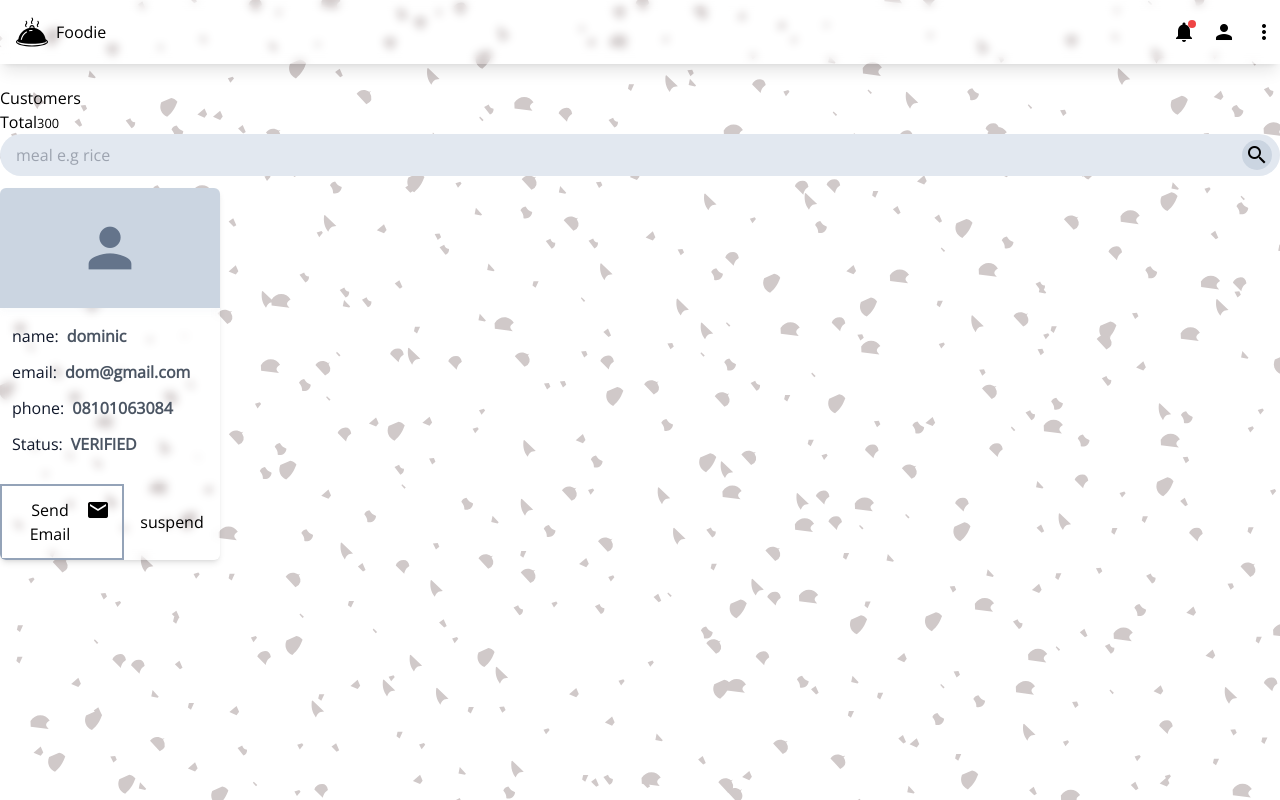
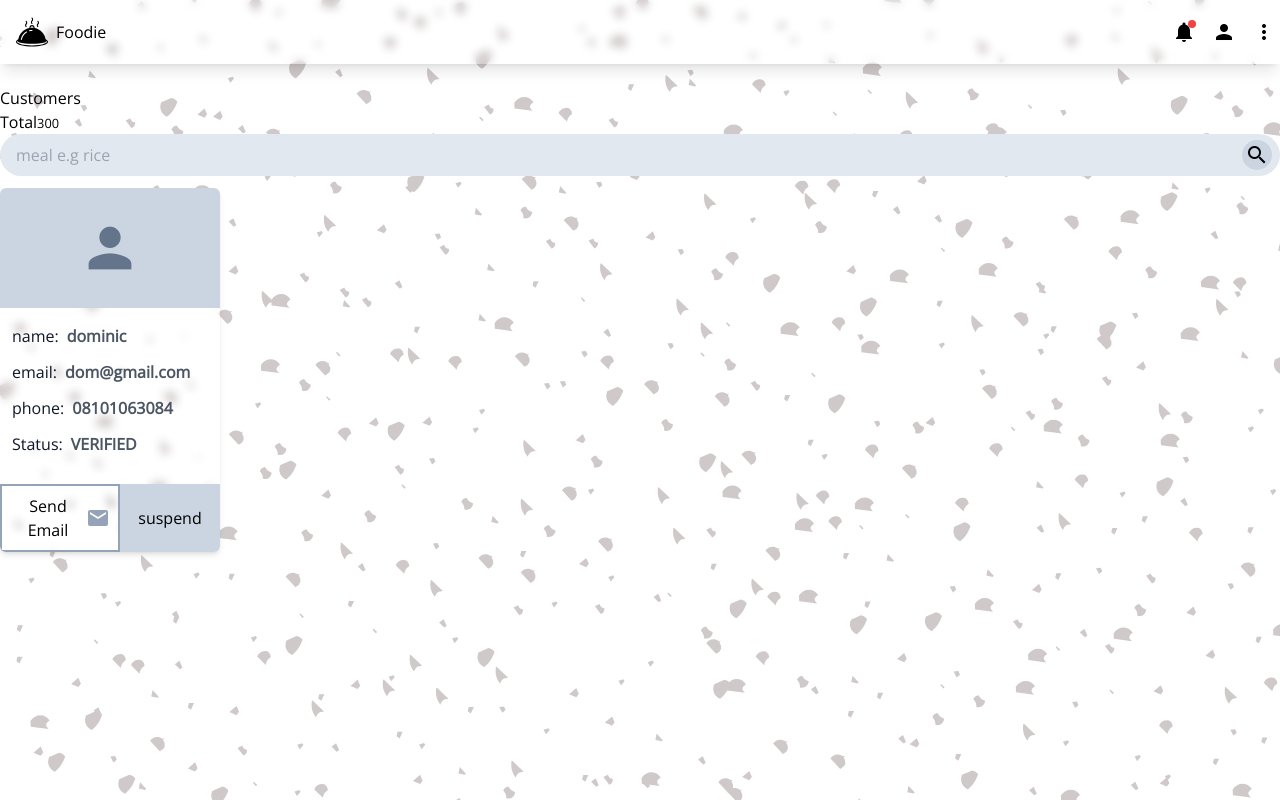
Before and after one commit to dom-codex/Foodapp-admin-frontend, a React (Create React App) app: page / in a window 1280 px wide. Built offline with nearby package versions, Linux system fonts and the light colour scheme.

Commit message:
Improve customer design

```diff
--- a/src/components/customer.js
+++ b/src/components/customer.js
@@ -12,11 +12,11 @@ const Customer = ({ name, email, phone }) => {
         <Details title="Status" value="VERIFIED" />
       </div>
       <div className="flex">
-        <button className="flex p-3 border-2 border-slate-400 flex-1">
+        <button className="flex p-2 border-2 border-slate-400 flex-1 items-center ">
           <span>Send Email</span>
-          <i className="material-icons">mail</i>
+          <i className="material-icons text-slate-400">mail</i>
         </button>
-        <button className="flex-1"> suspend</button>
+        <button className="flex-1 bg-slate-300"> suspend</button>
       </div>
     </div>
   );
```
